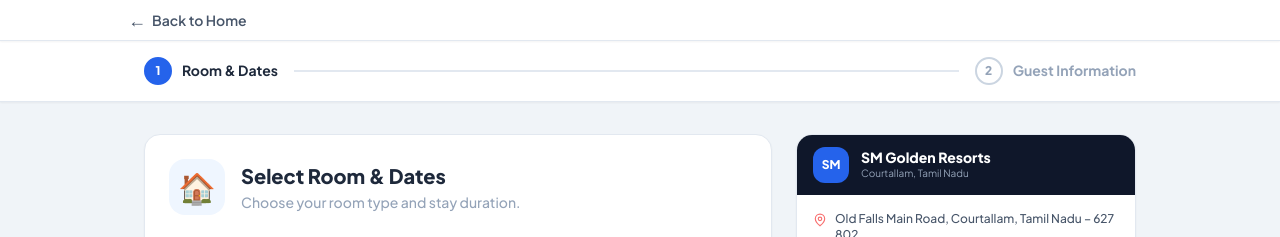
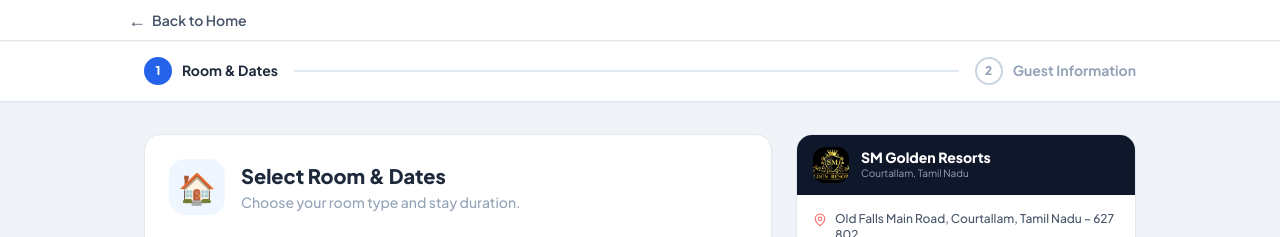
Before and after one commit to YuvasriArumugasamy/SM-Golden-Resort, a React (Vite) app in the folder frontend/: page /booking in a window 1280 px wide. Shown: the top 237 px of the page. Built offline with nearby package versions, Linux system fonts and the light colour scheme; no server answers.

Commit message:
feat: use SM Golden Resorts logo image everywhere instead of SM text

```diff
--- a/frontend/src/components/AdminLayout.jsx
+++ b/frontend/src/components/AdminLayout.jsx
@@ -56,8 +56,8 @@
         {/* Logo */}
         <div className="px-5 py-5 border-b border-white/10 shrink-0">
           <div className="flex items-center gap-3">
-            <div className="w-10 h-10 rounded-xl bg-white flex items-center justify-center shadow shrink-0">
-              <span className="text-blue-700 font-extrabold text-sm">SM</span>
+            <div className="w-10 h-10 rounded-xl overflow-hidden shrink-0 shadow">
+              <img src="/logo.jpeg" alt="SM Golden Resorts" className="w-full h-full object-cover" />
             </div>
             <div>
               <p className="text-white font-extrabold text-sm leading-none">SM Golden Resorts</p>
@@ -113,8 +113,8 @@
               {/* Drawer Header */}
               <div className="flex items-center justify-between px-5 py-4 border-b border-white/10 shrink-0">
                 <div className="flex items-center gap-3">
-                  <div className="w-9 h-9 rounded-xl bg-white flex items-center justify-center shadow shrink-0">
-                    <span className="text-blue-700 font-extrabold text-xs">SM</span>
+                  <div className="w-9 h-9 rounded-xl overflow-hidden shrink-0 shadow">
+                    <img src="/logo.jpeg" alt="SM Golden Resorts" className="w-full h-full object-cover" />
                   </div>
                   <div>
                     <p className="text-white font-extrabold text-sm leading-none">SM Golden Resorts</p>
@@ -168,8 +168,8 @@
             <Menu className="w-5 h-5" />
           </button>
           <div className="flex items-center gap-2">
-            <div className="w-7 h-7 rounded-lg bg-white flex items-center justify-center">
-              <span className="text-blue-700 font-extrabold text-[10px]">SM</span>
+            <div className="w-7 h-7 rounded-lg overflow-hidden">
+              <img src="/logo.jpeg" alt="SM" className="w-full h-full object-cover" />
             </div>
             <span className="text-white font-extrabold text-sm">SM Golden Resorts</span>
           </div>
--- a/frontend/src/components/Footer.jsx
+++ b/frontend/src/components/Footer.jsx
@@ -15,7 +15,7 @@
         <div className="sm:col-span-2 md:col-span-1">
           <div className="flex items-center gap-3 mb-4">
             <img
-              src="/Gemini_Generated_Image_1938en1938en1938.png"
+              src="/logo.jpeg"
               alt="SM Golden Resorts Logo"
               className="w-12 h-12 object-contain rounded-full border-2 border-white/30"
             />
--- a/frontend/src/components/Navbar.jsx
+++ b/frontend/src/components/Navbar.jsx
@@ -33,7 +33,7 @@
         {/* Logo */}
         <Link to="/" className="flex items-center gap-2.5 shrink-0">
           <img
-            src="/Gemini_Generated_Image_1938en1938en1938.png"
+            src="/logo.jpeg"
             alt="SM Golden Resorts Logo"
             className="w-10 h-10 object-contain rounded-full"
           />
--- a/frontend/src/pages/Booking.jsx
+++ b/frontend/src/pages/Booking.jsx
@@ -72,8 +72,8 @@
       {/* Hotel card */}
       <div className="bg-white rounded-2xl border border-slate-200 shadow-sm overflow-hidden">
         <div className="bg-slate-900 px-4 py-3 flex items-center gap-3">
-          <div className="w-9 h-9 rounded-xl bg-blue-600 flex items-center justify-center shrink-0">
-            <span className="text-white text-xs font-extrabold">SM</span>
+          <div className="w-9 h-9 rounded-xl overflow-hidden shrink-0">
+            <img src="/logo.jpeg" alt="SM Golden Resorts" className="w-full h-full object-cover" />
           </div>
           <div>
             <p className="text-white font-extrabold text-sm leading-none">SM Golden Resorts</p>
```
Also changed, not shown: frontend/public/logo.jpeg (added).
